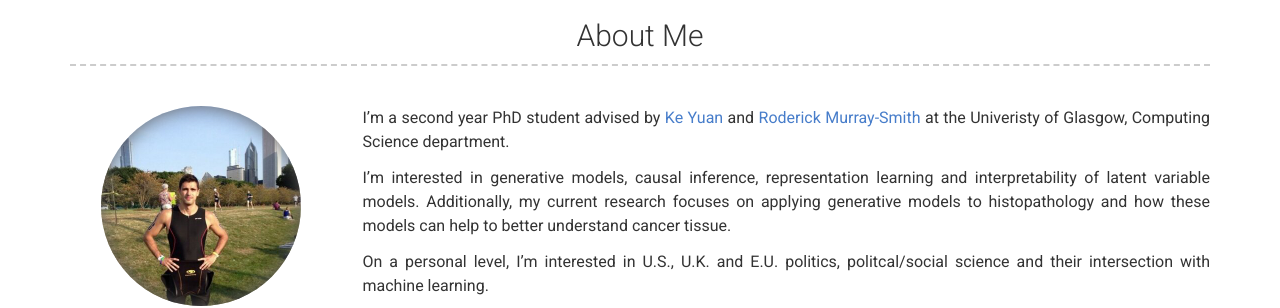
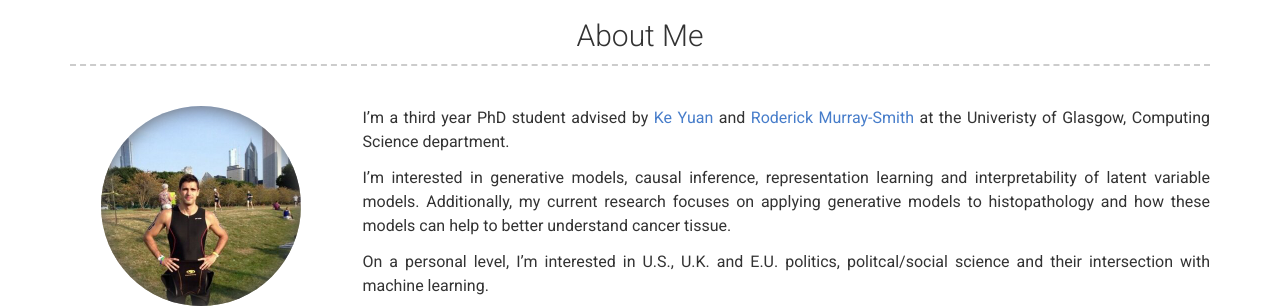
Before and after one commit to AdalbertoCq/adalbertocq.github.io, a Jekyll site: the page built from index.md, in a window 1280 px wide and 900 px high. Shown: the part 183-491 px from the top of the window. Built offline with Jekyll 4.4.1, drawn with Linux system fonts in a browser that asks for light colours; nearby versions of some CDN libraries.

Commit message:
Update _config.yml

```diff
--- a/_config.yml
+++ b/_config.yml
@@ -45,7 +45,7 @@ additional_links:
 # about_title: About Me (Use this to override about section title)
 about_profile_image: images/Adal.jpeg
 about_content: | # this will include new lines to allow paragraphs
-  I'm a second year PhD student advised by [Ke Yuan](https://scholar.google.co.uk/citations?user=PIQ_ZhUAAAAJ&hl=en) and [Roderick Murray-Smith](https://scholar.google.com/citations?user=laX7LzQAAAAJ&hl=en) at the Univeristy of Glasgow, Computing Science department.
+  I'm a third year PhD student advised by [Ke Yuan](https://scholar.google.co.uk/citations?user=PIQ_ZhUAAAAJ&hl=en) and [Roderick Murray-Smith](https://scholar.google.com/citations?user=laX7LzQAAAAJ&hl=en) at the Univeristy of Glasgow, Computing Science department.
 
   I'm interested in generative models, causal inference, representation learning and interpretability of latent variable models. Additionally, my current research focuses on applying generative models to histopathology and how these models can help to better understand cancer tissue.
 
```
